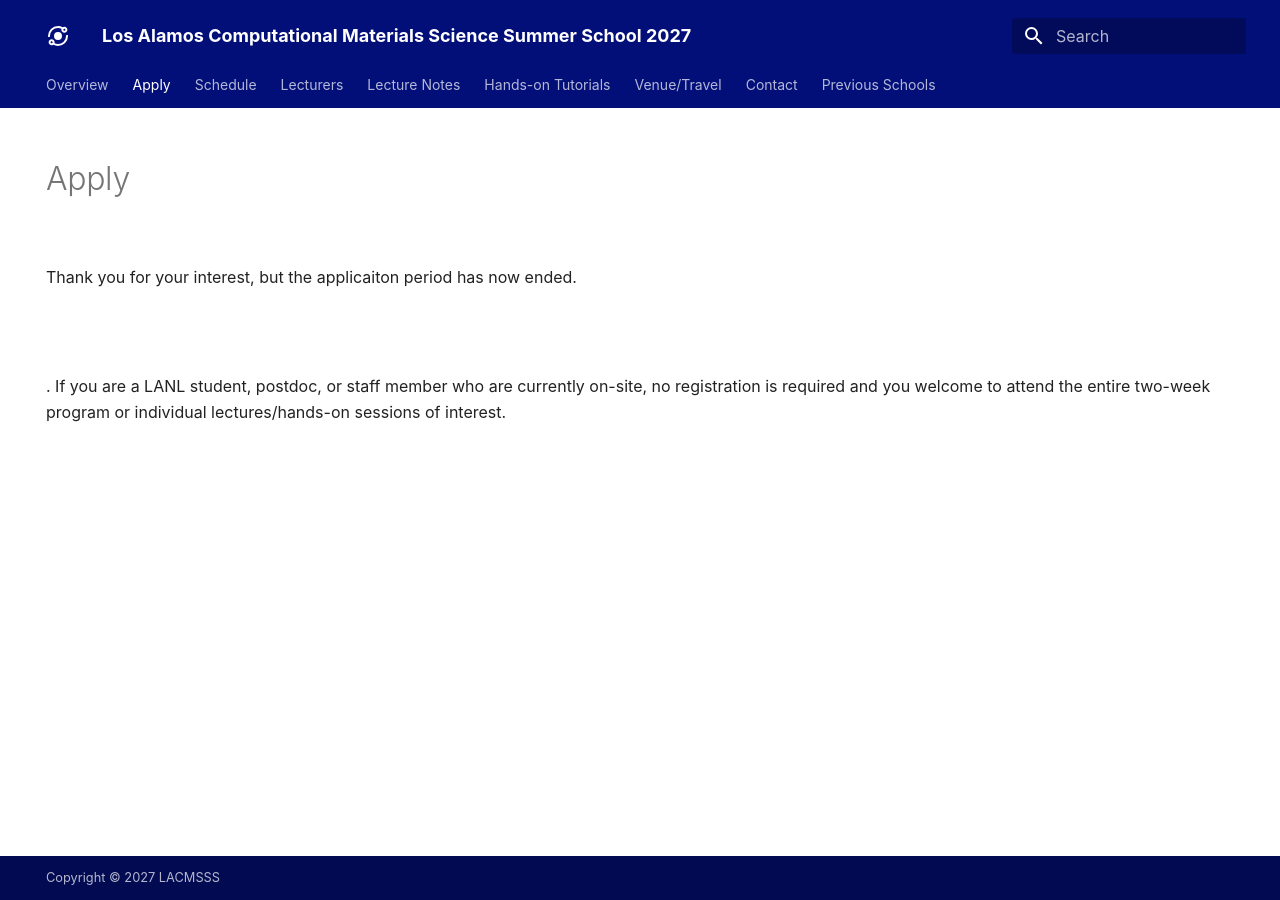
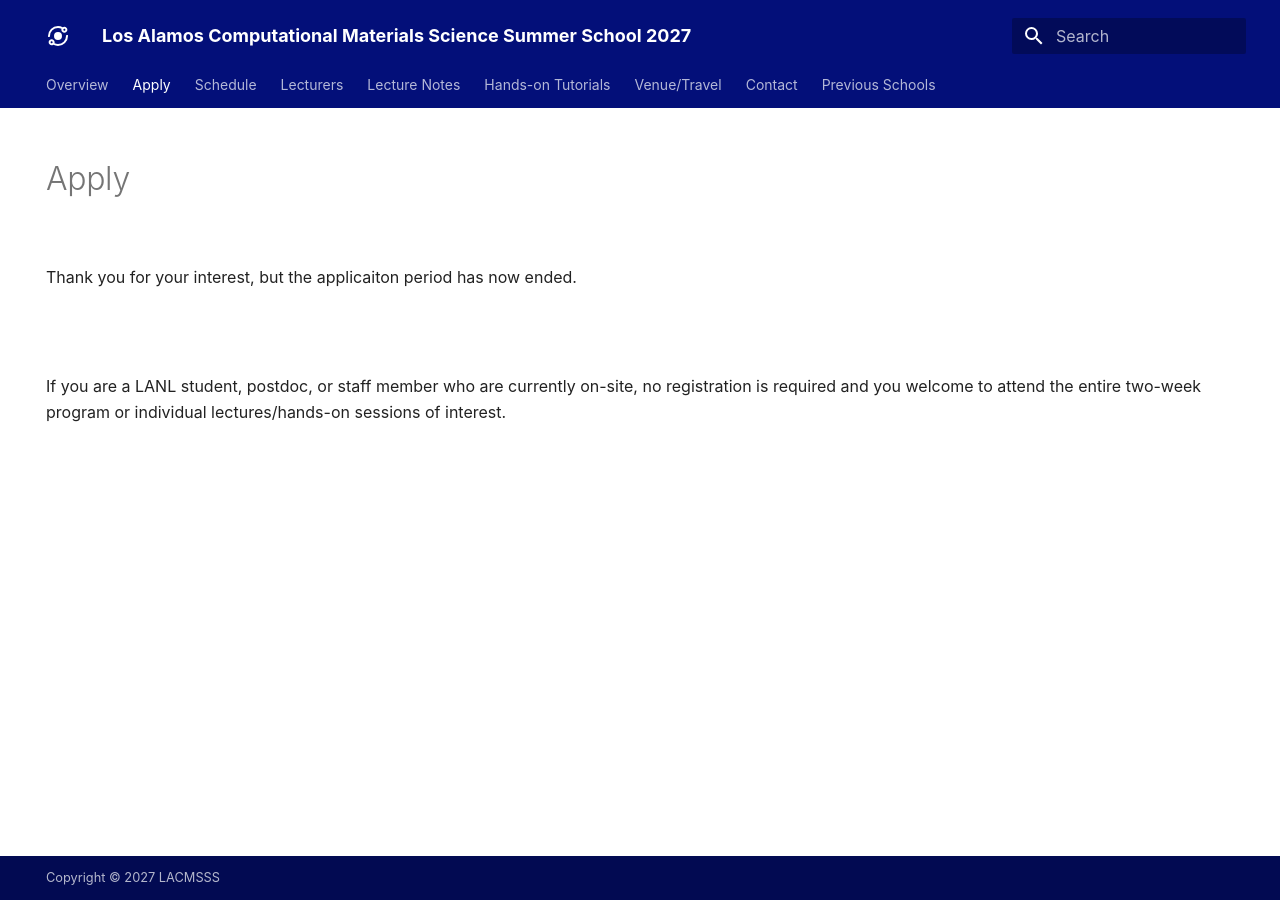
Before and after one commit to LACCMSS/2027, an MkDocs documentation site: the page built from docs/apply.md, in a window 1280 px wide. Built offline with MkDocs 1.6.1 and Material for MkDocs 9.7.7, drawn with Linux system fonts in a browser that asks for light colours; some web fonts are replaced.

```diff
--- a/docs/apply.md
+++ b/docs/apply.md
@@ -22,4 +22,4 @@ To apply for the summer school, please fill out the Google Form below:
 
 <br>
 
-<br>.  If you are a LANL student, postdoc, or staff member who are currently on-site, no registration is required and you welcome to attend the entire two-week program or individual lectures/hands-on sessions of interest.
+<br>If you are a LANL student, postdoc, or staff member who are currently on-site, no registration is required and you welcome to attend the entire two-week program or individual lectures/hands-on sessions of interest.
```
